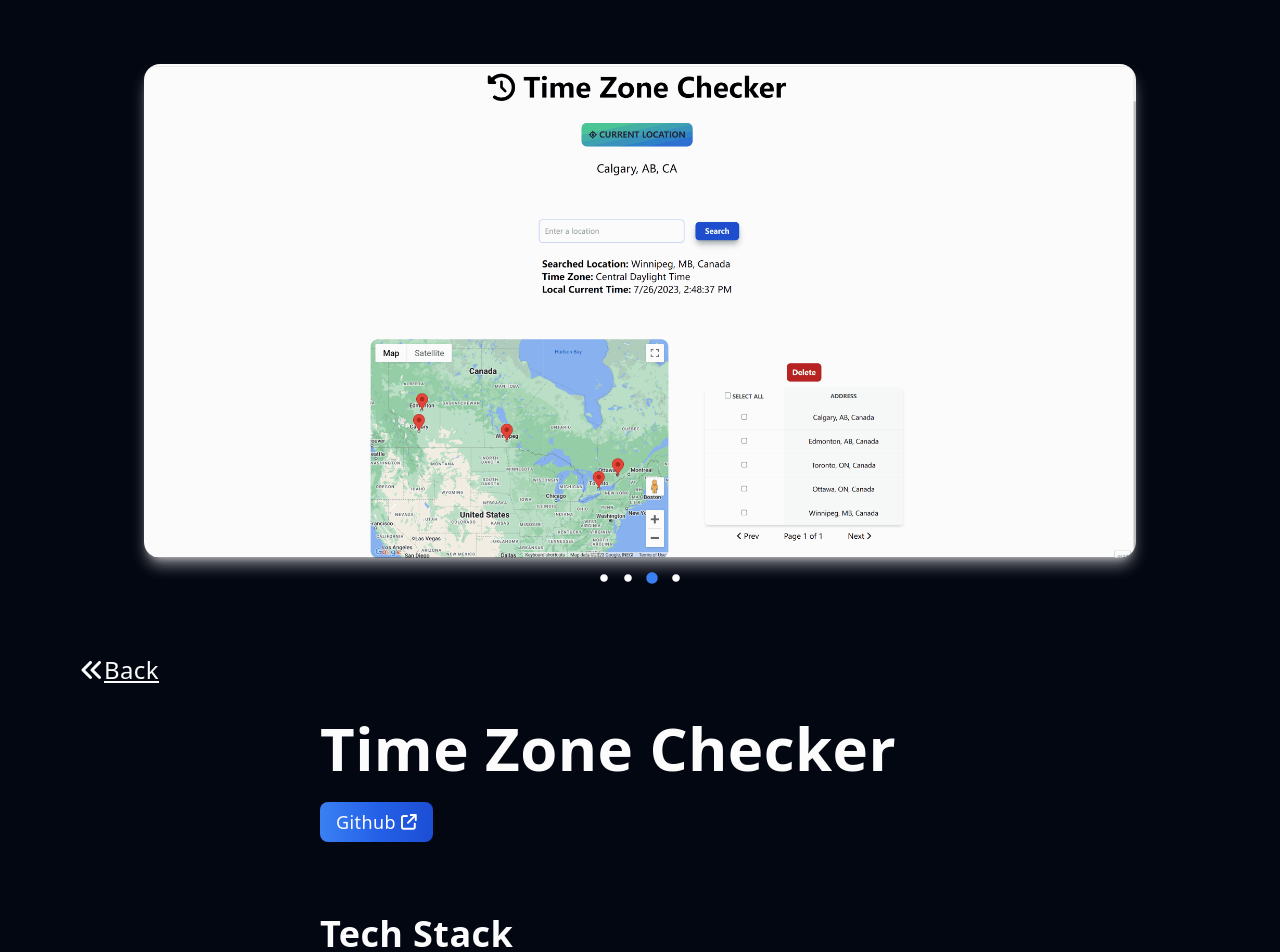
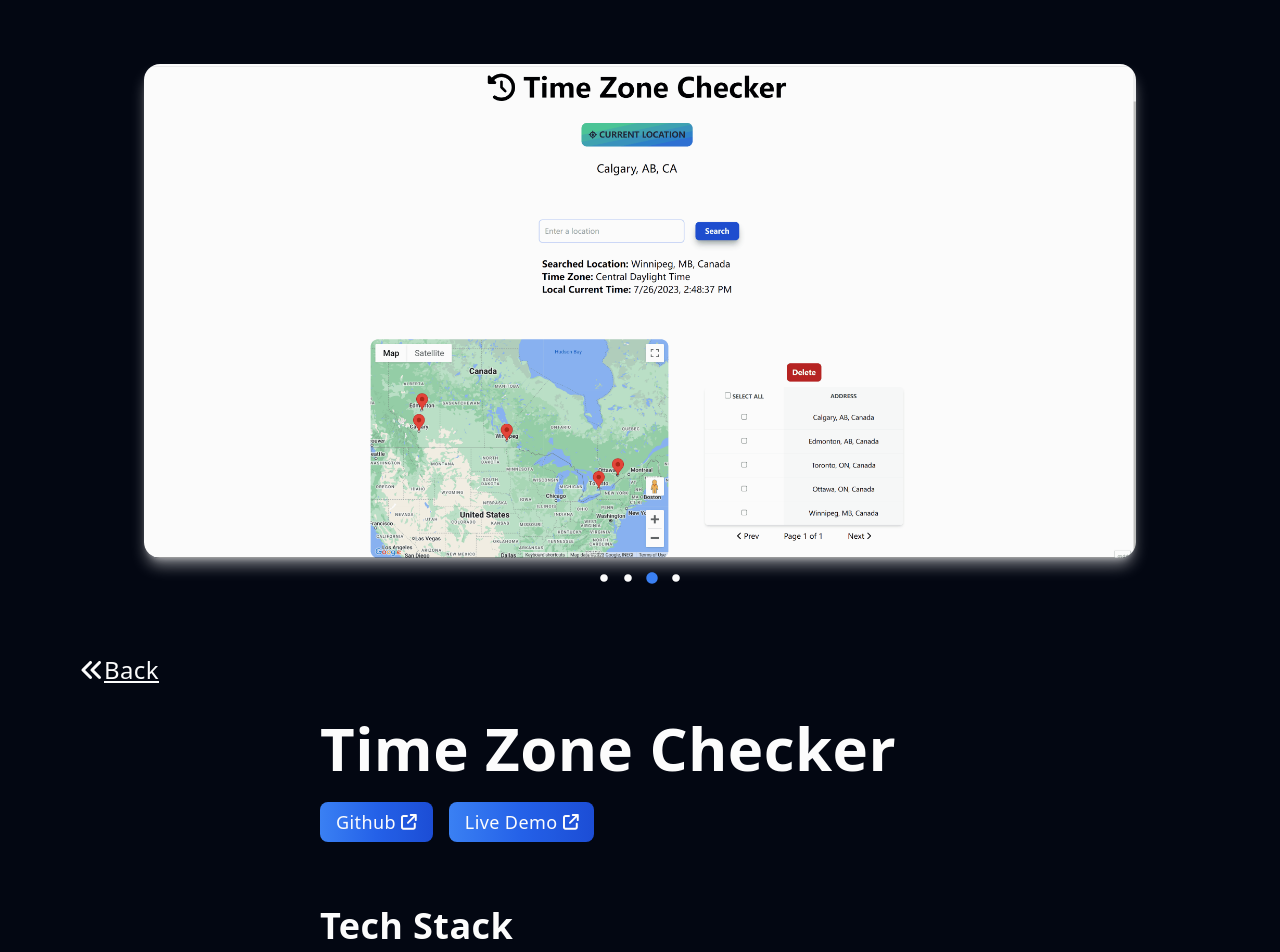
Before and after one commit to Tank-Sun/Tank-Portforlio, a Next.js app: page /time_zone_checker in a window 1280 px wide. Shown: the top 952 px of the page. Built offline with nearby package versions, Linux system fonts and the light colour scheme.

Commit message:
added live demo button inside project details page

```diff
--- a/src/pages/interview_scheduler.tsx
+++ b/src/pages/interview_scheduler.tsx
@@ -48,7 +48,7 @@ const Interview_scheduler = () => {
         </div>
         <div className='lg:pb-4 pt-2'>
           <Link href='https://github.com/Tank-Sun/scheduler' target="_blank" rel="noopener noreferrer">
-            <button className='text-white bg-gradient-to-r from-blue-500 via-blue-600 to-blue-700 hover:bg-gradient-to-br font-medium rounded-lg text-sm lg:text-lg px-4 py-1.5 text-center mr-2 mb-2'>Github <FontAwesomeIcon icon={faArrowUpRightFromSquare} size='sm'/></button>
+            <button className='text-white bg-gradient-to-r from-blue-500 via-blue-600 to-blue-700 hover:bg-gradient-to-br font-medium rounded-lg text-sm lg:text-lg px-4 py-1.5 text-center mr-4'>Github <FontAwesomeIcon icon={faArrowUpRightFromSquare} size='sm'/></button>
           </Link>
         </div>
         <div className='pb-16'>
--- a/src/pages/jungle.tsx
+++ b/src/pages/jungle.tsx
@@ -79,7 +79,7 @@ const Jungle = () => {
         </div>
         <div className='lg:pb-4 pt-2'>
           <Link href='https://github.com/Tank-Sun/jungle' target="_blank" rel="noopener noreferrer">
-            <button className='text-white bg-gradient-to-r from-blue-500 via-blue-600 to-blue-700 hover:bg-gradient-to-br font-medium rounded-lg text-sm lg:text-lg px-4 py-1.5 text-center mr-2 mb-2'>Github <FontAwesomeIcon icon={faArrowUpRightFromSquare} size='sm'/></button>
+            <button className='text-white bg-gradient-to-r from-blue-500 via-blue-600 to-blue-700 hover:bg-gradient-to-br font-medium rounded-lg text-sm lg:text-lg px-4 py-1.5 text-center mr-4'>Github <FontAwesomeIcon icon={faArrowUpRightFromSquare} size='sm'/></button>
           </Link>
         </div>
         <div className='pb-16'>
--- a/src/pages/shared_document_editor.tsx
+++ b/src/pages/shared_document_editor.tsx
@@ -57,7 +57,7 @@ const Shared_document_editor = () => {
         </div>
         <div className='lg:pb-4 pt-2'>
           <Link href='https://github.com/Tank-Sun/Shared_document_editor_2.0' target="_blank" rel="noopener noreferrer">
-            <button className='text-white bg-gradient-to-r from-blue-500 via-blue-600 to-blue-700 hover:bg-gradient-to-br font-medium rounded-lg text-sm lg:text-lg px-4 py-1.5 text-center mr-2 mb-2'>Github <FontAwesomeIcon icon={faArrowUpRightFromSquare} size='sm'/></button>
+            <button className='text-white bg-gradient-to-r from-blue-500 via-blue-600 to-blue-700 hover:bg-gradient-to-br font-medium rounded-lg text-sm lg:text-lg px-4 py-1.5 text-center mr-4'>Github <FontAwesomeIcon icon={faArrowUpRightFromSquare} size='sm'/></button>
           </Link>
         </div>
         <div className='pb-16'>
--- a/src/pages/time_zone_checker.tsx
+++ b/src/pages/time_zone_checker.tsx
@@ -43,10 +43,17 @@ const Time_zone_checker = () => {
         <div className='py-4'>
           <h1 className='lg:text-6xl'>Time Zone Checker</h1>
         </div>
-        <div className='lg:pb-4 pt-2'>
-          <Link href='https://github.com/Tank-Sun/TimeZoneChecker' target="_blank" rel="noopener noreferrer">
-            <button className='text-white bg-gradient-to-r from-blue-500 via-blue-600 to-blue-700 hover:bg-gradient-to-br font-medium rounded-lg text-sm lg:text-lg px-4 py-1.5 text-center mr-2 mb-2'>Github <FontAwesomeIcon icon={faArrowUpRightFromSquare} size='sm'/></button>
-          </Link>
+        <div className='lg:pb-4 pt-2 flex'>
+          <div>
+            <Link href='https://github.com/Tank-Sun/TimeZoneChecker' target="_blank" rel="noopener noreferrer">
+              <button className='text-white bg-gradient-to-r from-blue-500 via-blue-600 to-blue-700 hover:bg-gradient-to-br font-medium rounded-lg text-sm lg:text-lg px-4 py-1.5 text-center mr-4'>Github <FontAwesomeIcon icon={faArrowUpRightFromSquare} size='sm'/></button>
+            </Link>
+          </div>
+          <div>
+            <Link href='https://timezonechecker.up.railway.app/' target="_blank" rel="noopener noreferrer">
+              <button className='text-white bg-gradient-to-r from-blue-500 via-blue-600 to-blue-700 hover:bg-gradient-to-br font-medium rounded-lg text-sm lg:text-lg px-4 py-1.5 text-center'>Live Demo <FontAwesomeIcon icon={faArrowUpRightFromSquare} size='sm'/></button>
+            </Link>
+          </div>
         </div>
         <div className='pb-16'>
           <h3>Tech Stack</h3>
```
